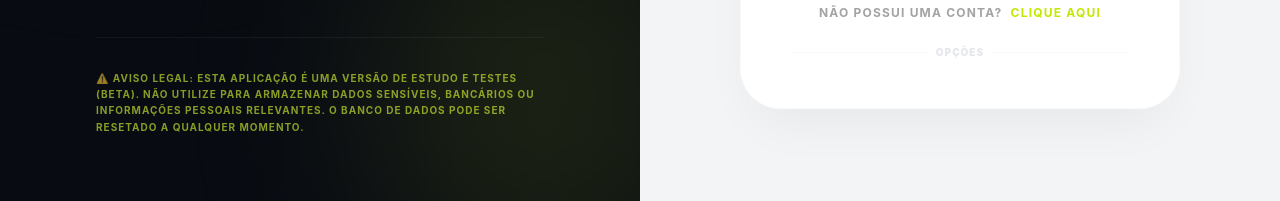
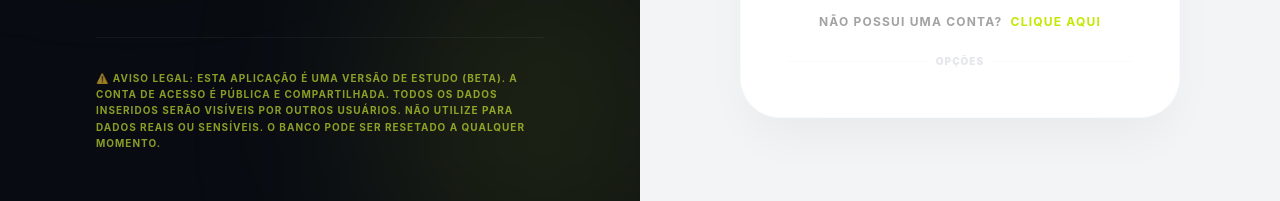
Before and after one commit to tuliocareli/mycash-plus, a React (Vite) app: page /login in a window 1280 px wide. Shown: the part 594-795 px from the top of the page. Built offline with nearby package versions, Linux system fonts and the light colour scheme; no server answers.

Commit message:
docs(login): update disclaimer to explicitly mention public access
- Updated login screen disclaimer.
- Added explicit warning about the account being PUBLIC and SHARED.
- Clarified that data is visible to other users.

```diff
--- a/src/pages/Login/index.tsx
+++ b/src/pages/Login/index.tsx
@@ -92,9 +92,9 @@ export default function Login() {
 
                     <div className="pt-8 border-t border-white/5">
                         <p className="text-[10px] font-bold text-brand-500 uppercase tracking-widest leading-relaxed opacity-60">
-                            ⚠️ Aviso Legal: Esta aplicação é uma versão de estudo e testes (Beta).
-                            Não utilize para armazenar dados sensíveis, bancários ou informações pessoais relevantes.
-                            O banco de dados pode ser resetado a qualquer momento.
+                            ⚠️ Aviso Legal: Esta aplicação é uma versão de estudo (Beta).
+                            A conta de acesso é PÚBLICA e COMPARTILHADA. Todos os dados inseridos serão visíveis por outros usuários.
+                            Não utilize para dados reais ou sensíveis. O banco pode ser resetado a qualquer momento.
                         </p>
                     </div>
                 </div>
```
